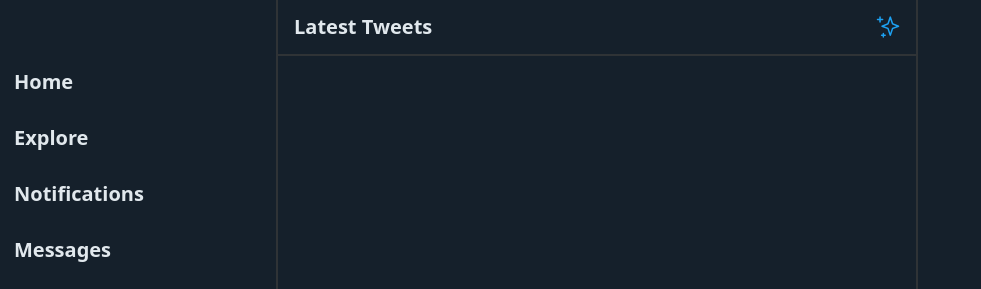
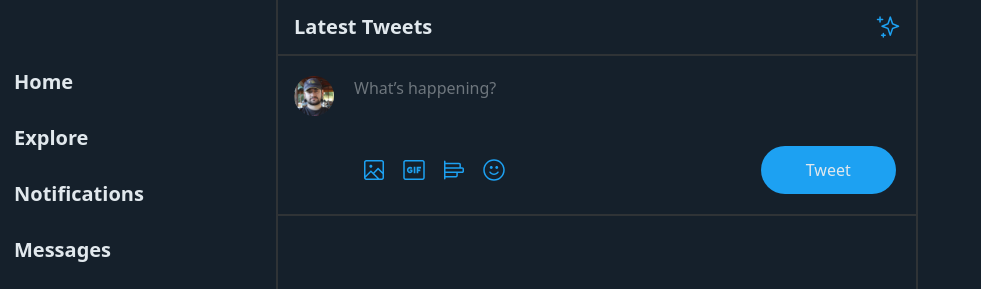
Before and after one commit to altankurt/twitter-ui-clone, a website: page index.html in a window 1280 px wide. Shown: the top 289 px of the page, 42-1023 px from the left. Drawn offline with Linux system fonts and the light colour scheme.

Commit message:
feat: add tweet editor section with textarea, logo and button component

```diff
--- a/index.html
+++ b/index.html
@@ -134,6 +134,53 @@
             />
           </div>
         </section>
+        <!-- tweet-editor -->
+        <section class="flex border-b-2 border-borderColor">
+          <div class="flex items-start justify-center pt-5 pl-4">
+            <figure class="h-10 w-10">
+              <img
+                class="rounded-full"
+                src="./assets/images/user-profil.png"
+                alt=""
+              />
+            </figure>
+          </div>
+          <!-- textarea -->
+          <div class="w-full items-center justify-center p-5">
+            <textarea
+              placeholder="What’s happening?"
+              class="inline-block h-16 w-full resize-none overflow-hidden bg-bgColor text-textColor outline-none placeholder:text-lightGray"
+            ></textarea>
+            <!-- logo-and-button -->
+            <div class="flex items-center justify-between">
+              <div class="flex">
+                <div class="tweet-editor-logo">
+                  <img src="./assets/icons/editor/media.svg" alt="media" />
+                </div>
+                <div class="tweet-editor-logo">
+                  <img src="./assets/icons/editor/gif.svg" alt="gif" />
+                </div>
+                <div class="tweet-editor-logo">
+                  <img
+                    src="./assets/icons/editor/question.svg"
+                    alt="question"
+                  />
+                </div>
+                <div class="tweet-editor-logo">
+                  <img src="./assets/icons/editor/emoji.svg" alt="emoji" />
+                </div>
+              </div>
+
+              <button
+                class="w-3/12 rounded-full bg-brandColor py-3 px-8 text-textColor hover:bg-brandHoverColor"
+              >
+                <a href="#">
+                  <span>Tweet</span>
+                </a>
+              </button>
+            </div>
+          </div>
+        </section>
       </main>
     </div>
   </body>
```
Also changed, not shown: css/output.css.
